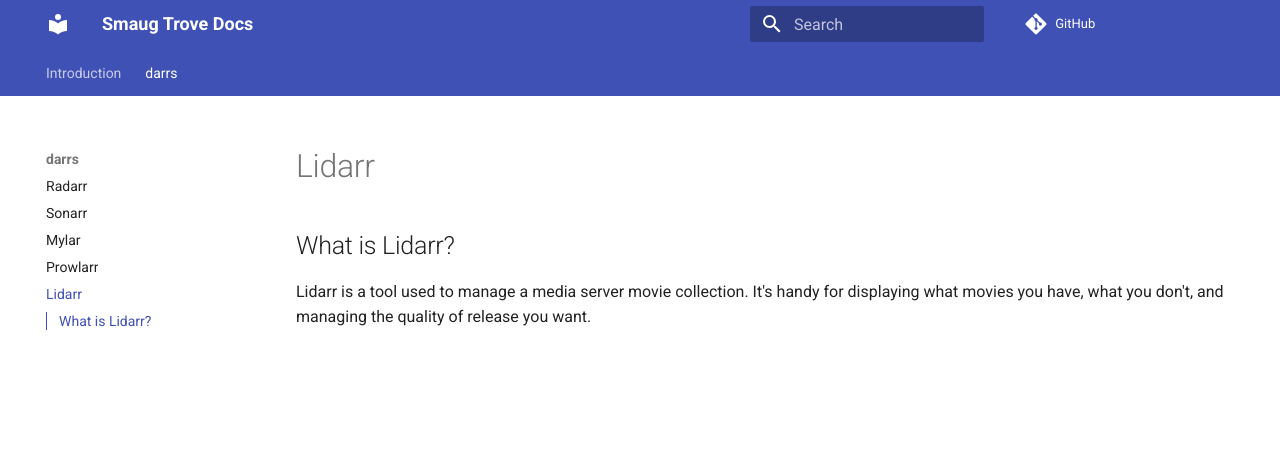
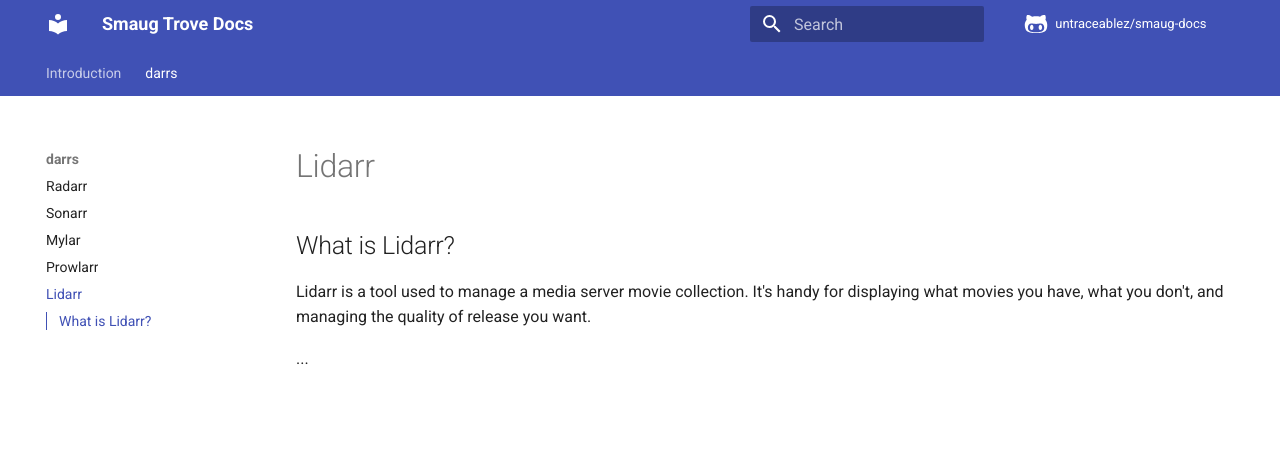
Before and after one commit to untraceablez/smaug-docs, an MkDocs documentation site: the page built from docs/darrs/lidarr.md, in a window 1280 px wide. Shown: the top 453 px of the page. Built offline with MkDocs 1.6.1 and Material for MkDocs 9.7.7, drawn with Linux system fonts in a browser that asks for light colours; comment, search, counter and statistics services are not loaded.

Commit message:
updates to mkdocs.yml

```diff
--- a/docs/darrs/lidarr.md
+++ b/docs/darrs/lidarr.md
@@ -2,3 +2,5 @@
 
 ## What is Lidarr?
 Lidarr is a tool used to manage a media server movie collection. It's handy for displaying what movies you have, what you don't, and managing the quality of release you want.
+
+...
--- a/mkdocs.yml
+++ b/mkdocs.yml
@@ -1,8 +1,13 @@
+#General Site Settings
 site_name: 'Smaug Trove Docs'
 #site_url: https://docs.smaugstrove.live/
 repo_url: https://github.com/untraceablez/smaug-docs
+repo_name: untraceablez/smaug-docs
 
+#Theme & Theme Specific Settings
 theme:
+  icon:
+    repo: fontawesome/brands/github-alt
   name: material
   features:
   - navigation.instant
@@ -11,10 +16,16 @@
   - navigation.path
   - toc.integrate
   - navigation.top
+
+#Plugins
 plugins:
   - search
   - pdf-export
   - mkdocs-video
+  - git-revision-date-localized:
+      enable_creation_date: true
+
+#Navigation Layout of Site
 nav:
     - 'Introduction':
       - 'index.md'
```
